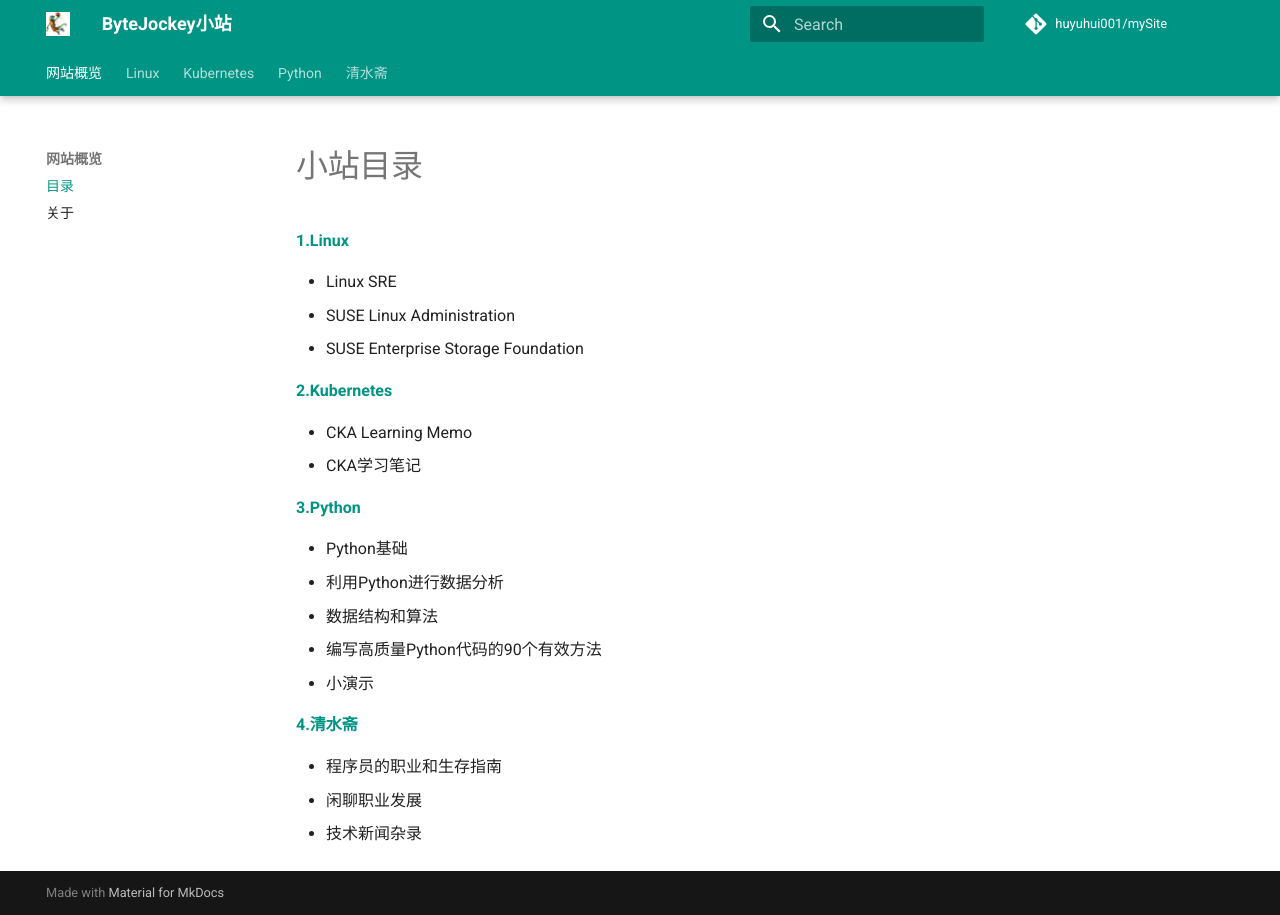
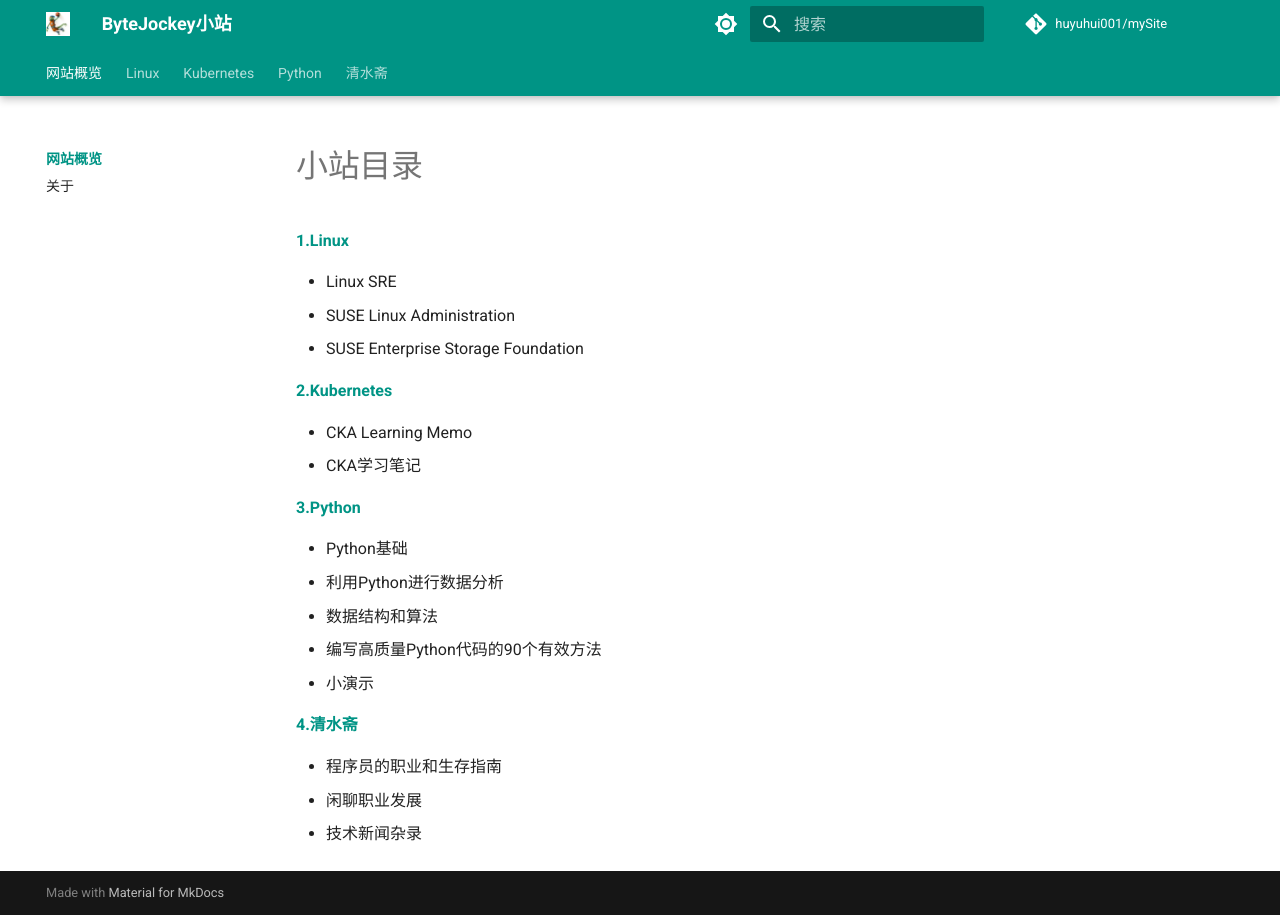
Before and after one commit to huyuhui001/mySite, an MkDocs documentation site: the page built from docs/index.md, in a window 1280 px wide. Built offline with MkDocs 1.6.1 and Material for MkDocs 9.7.7, drawn with Linux system fonts in a browser that asks for light colours; comment, search, counter and statistics services are not loaded.

Commit message:
mkdocs.yml

```diff
--- a/mkdocs.yml
+++ b/mkdocs.yml
@@ -2,7 +2,7 @@ site_name: ByteJockey小站
 site_url: https://huyuhui001.github.io/mySite/
 repo_name: "huyuhui001/mySite"
 repo_url: https://github.com/huyuhui001/mySite
-edit_uri: edit/main/docs/
+edit_uri: edit/hjmain/docs/
 
 # Extensions
 markdown_extensions:
@@ -26,7 +26,10 @@ markdown_extensions:
   - pymdownx.emoji:
       emoji_index: !!python/name:material.extensions.emoji.twemoji
       emoji_generator: !!python/name:material.extensions.emoji.to_svg
-  - pymdownx.highlight
+  - pymdownx.highlight:
+      anchor_linenums: true
+      line_spans: __span
+      pygments_lang_class: true
   - pymdownx.inlinehilite
   - pymdownx.keys
   - pymdownx.mark
@@ -38,7 +41,8 @@ markdown_extensions:
         - name: mermaid
           class: mermaid
           format: !!python/name:pymdownx.superfences.fence_code_format
-  - pymdownx.tabbed
+  - pymdownx.tabbed:
+      alternate_style: true
   - pymdownx.tasklist:
       custom_checkbox: true
   - pymdownx.tilde
@@ -46,25 +50,39 @@ markdown_extensions:
 
 theme:
   name: 'material'
+  language: zh
   logo: assets/logo.jpg
   features:
-  - navigation.tabs
-  - navigation.tabs.sticky
-  - navigation.instant
-  - navigation.top
+    - navigation.tabs
+    - navigation.tabs.sticky
+    - navigation.instant
+    - navigation.top
+    - navigation.indexes
+    - content.code.copy
+    - search.suggest
+    - search.highlight
 
   palette:
-    primary: 'teal'
-    accent: 'green'
-
-  include_sidebar: true
+    - scheme: default
+      primary: teal
+      accent: green
+      toggle:
+        icon: material/brightness-7
+        name: 切换到深色模式
+    - scheme: slate
+      primary: teal
+      accent: green
+      toggle:
+        icon: material/brightness-4
+        name: 切换到浅色模式
 
 plugins:
   - search
   - minify:
       minify_html: true
 
-extra_css: [extra.css]
+extra_css:
+  - extra.css
 
 nav:
 - 网站概览:
```
